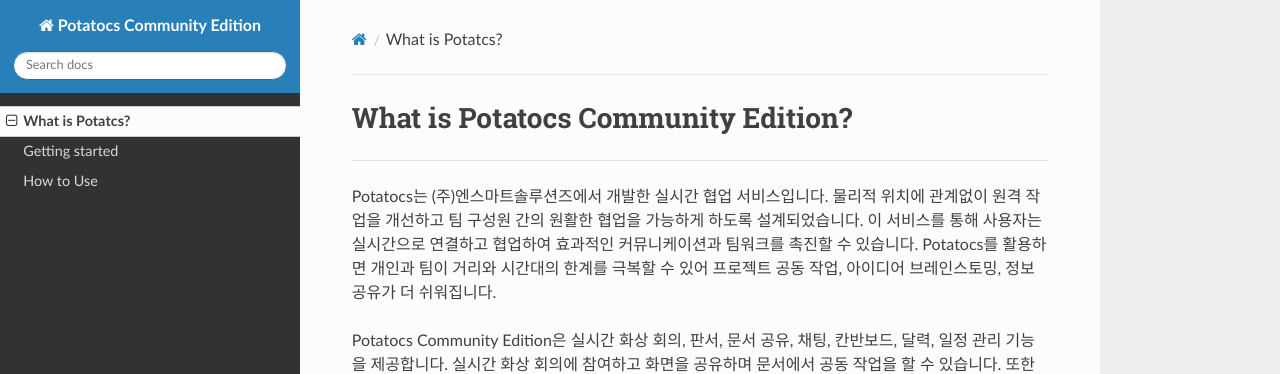
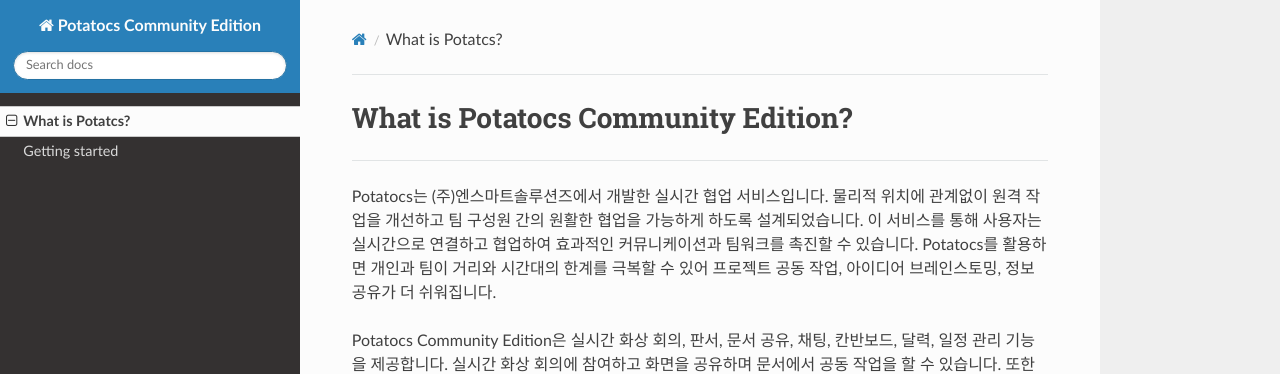
Before and after one commit to potatocs-ce/potatocs-ce-introduction, an MkDocs documentation site: the page built from docs/index.md, in a window 1280 px wide. Shown: the top 374 px of the page. Built offline with MkDocs 1.6.1, drawn with Linux system fonts in a browser that asks for light colours; nearby versions of some CDN libraries.

Commit message:
[Rollback] side bar

```diff
--- a/mkdocs.yml
+++ b/mkdocs.yml
@@ -7,4 +7,3 @@
 nav:
     - What is Potatcs?: index.md
     - Getting started: install.md
-    - How to Use: howto.md
```
